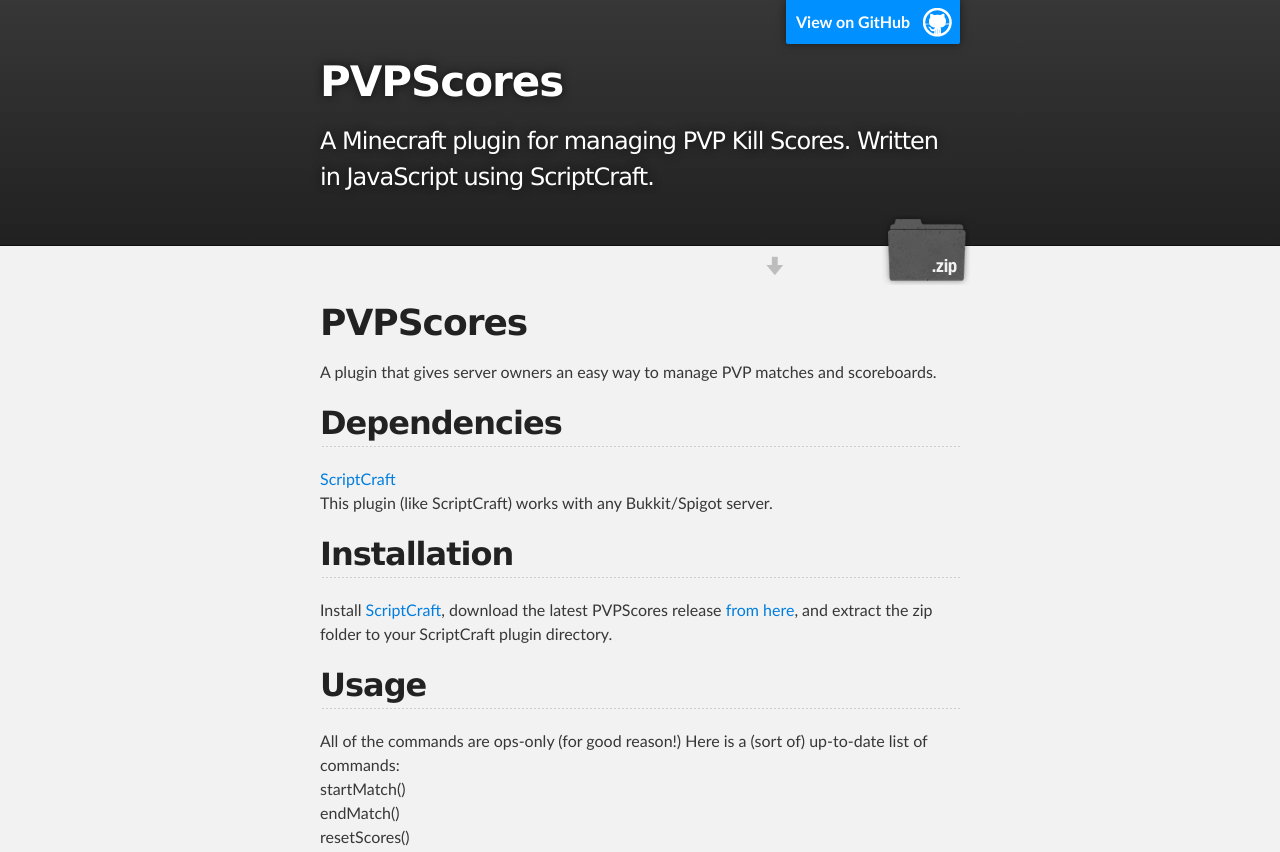
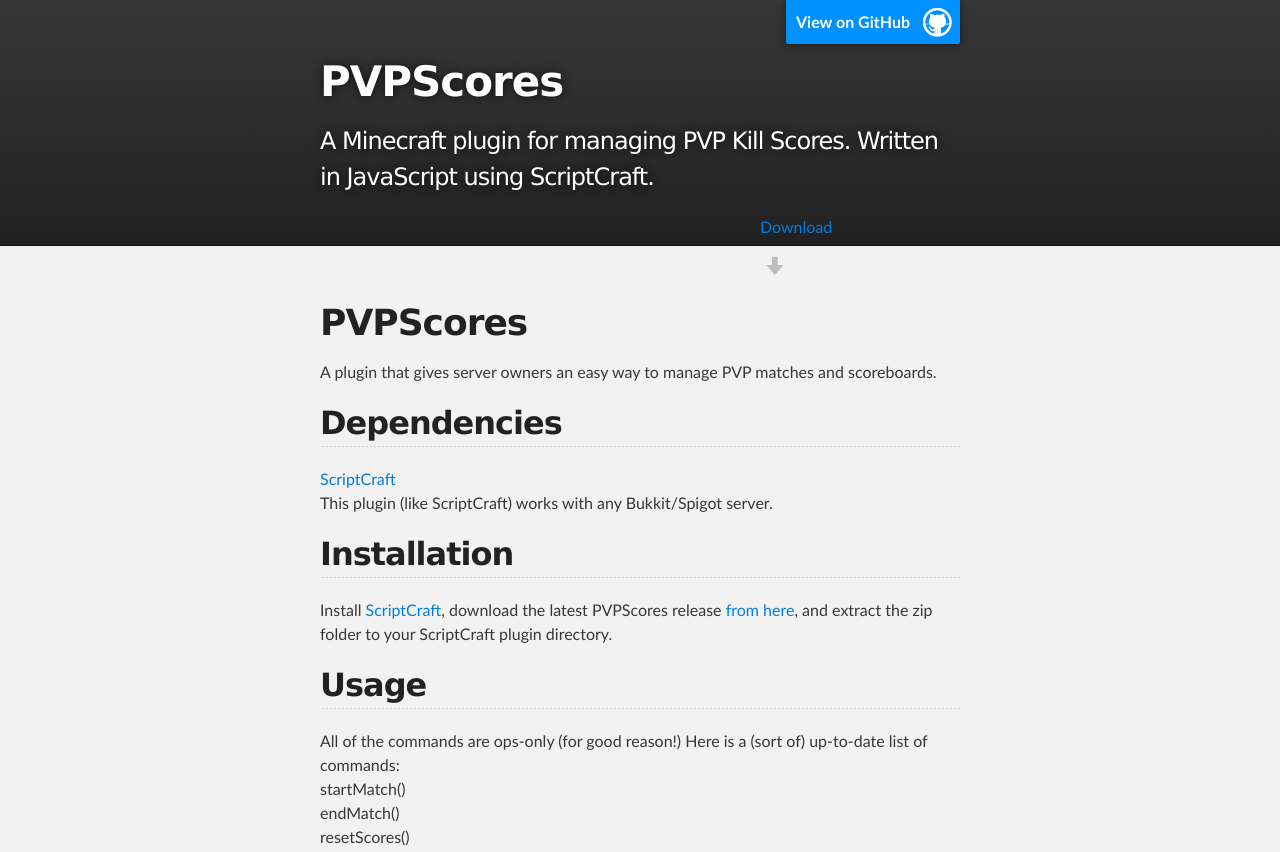
Before and after one commit to gitter-badger/PVPScores, a plain HTML site: page index.html in a window 1280 px wide. Shown: the top 852 px of the page. Drawn offline with Linux system fonts and the light colour scheme.

Commit message:
Testing out an "unfancy" link

```diff
--- a/index.html
+++ b/index.html
@@ -22,7 +22,7 @@
           <h2 id="project_tagline">A Minecraft plugin for managing PVP Kill Scores. Written in JavaScript using ScriptCraft.</h2>
 
             <section id="downloads">
-              <a class="zip_download_link" href="https://github.com/bitsol/PVPScores/zipball/master">Download this project as a .zip file</a>
+              <a href="https://github.com/bitsol/PVPScores/zipball/master">Download</a>
 
             </section>
         </header>
```
